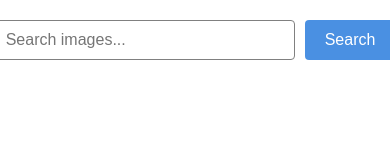
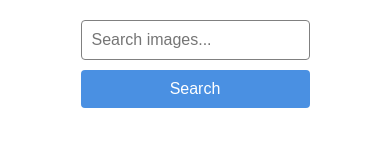
Before and after one commit to Alina-Naukhatska/goit-js-hw-12, a website built with Vite: page src/index.html in a window 390 px wide. Built offline with nearby package versions, Linux system fonts and the light colour scheme; what simplelightbox would draw is missing.

Commit message:
modified:   src/css/styles.css

```diff
--- a/src/css/styles.css
+++ b/src/css/styles.css
@@ -107,3 +107,48 @@ header {
   font-weight: normal;
   color: #555;
 }
+
+@media (max-width: 768px) {
+  #search-form {
+    flex-direction: column;
+    align-items: center;
+  }
+
+  #search-form input {
+    width: 100%;
+  }
+
+  #search-form button {
+    width: 100%;
+  }
+
+  #gallery {
+    grid-template-columns: repeat(2, 1fr);
+    padding: 20px 50px;
+  }
+}
+
+@media (max-width: 480px) {
+  #search-form {
+    flex-direction: column;
+    align-items: center;
+  }
+
+  #search-form input {
+    width: 100%;
+  }
+
+  #search-form button {
+    width: 100%;
+  }
+
+  #gallery {
+    grid-template-columns: 1fr;
+    padding: 20px 20px;
+  }
+
+  .info-box-header,
+  .info-box-values {
+    font-size: 10px;
+  }
+}
```
